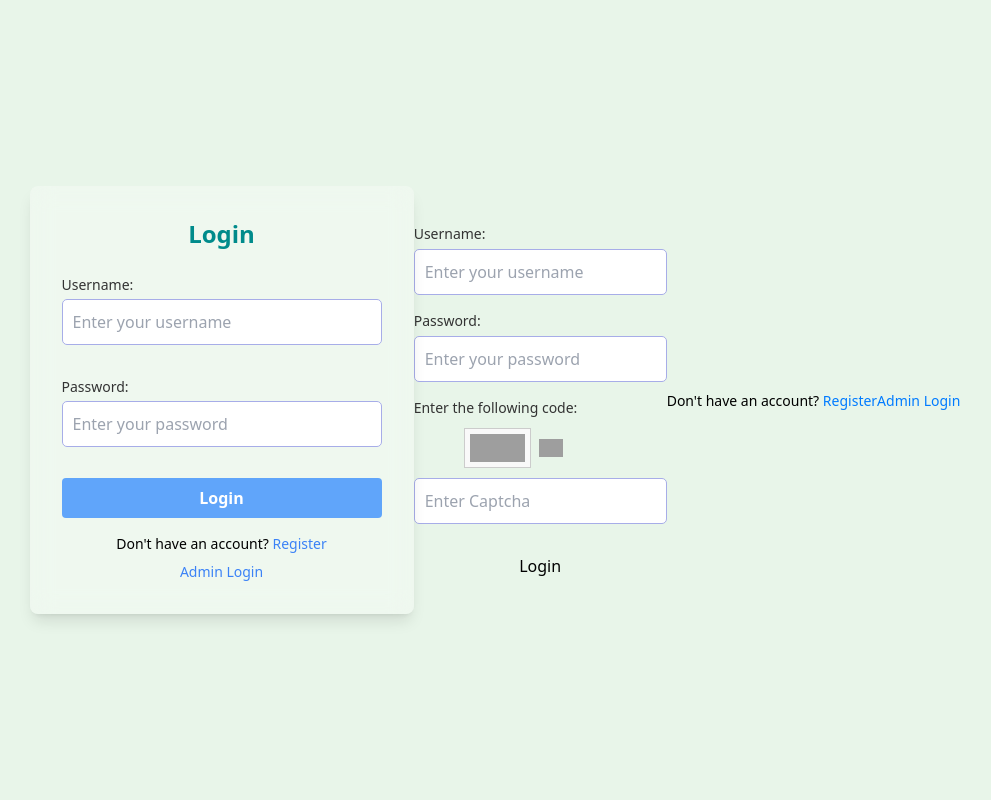
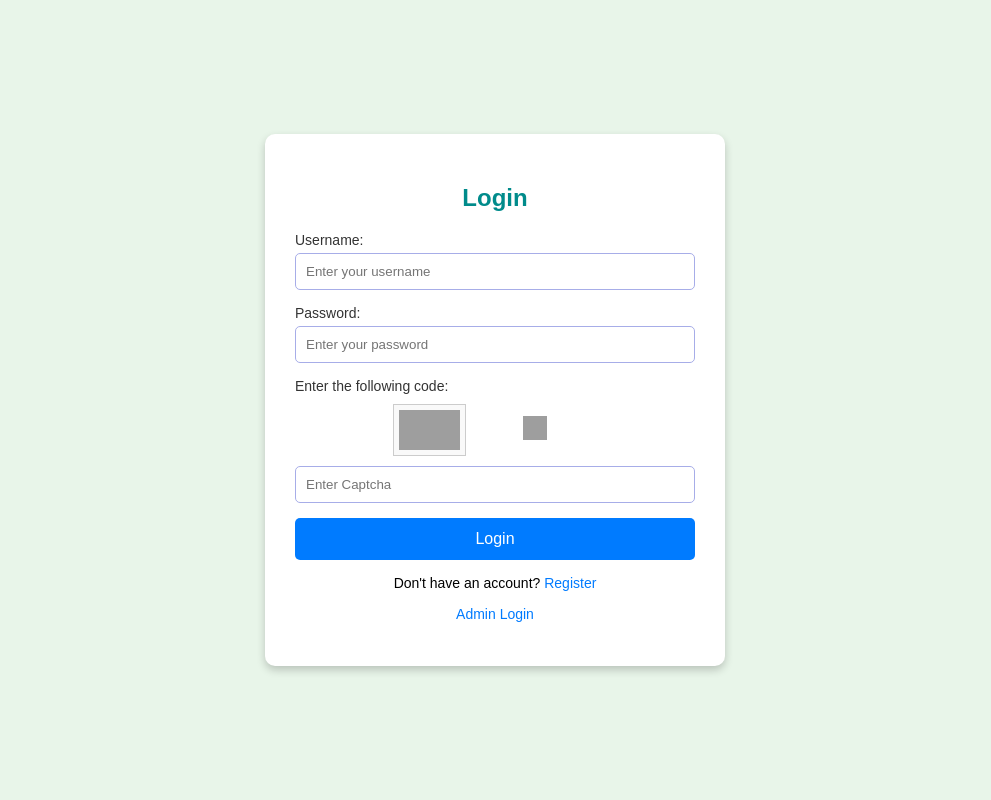
Before and after one commit to Shreyaa5/Mental_Therapy_through_Song_Mood_Classification, a Flask app: page /login in a window 1280 px wide. Shown: the whole page, without its empty margins (145-1136 px from the left). Run offline with Flask 3, Linux system fonts and the light colour scheme; parts of the project's set-up code (start-up, migrations or seed data) failed here and were passed over; some libraries are stand-ins or nearby versions; grey boxes are pictures that could not be loaded.

Commit message:
modification of login page

```diff
--- a/templates/login.html
+++ b/templates/login.html
@@ -4,17 +4,7 @@
     <meta charset="UTF-8">
     <meta name="viewport" content="width=device-width, initial-scale=1.0">
     <title>Login</title>
-  <script src="https://cdn.tailwindcss.com"></script>
     <style>
-    body {
-      background-color: #DAF0F7;
-    }
-  </style>
-    <meta charset="UTF-8">
-    <meta name="viewport" content="width=device-width, initial-scale=1.0">
-    <title>Login</title>
-    <style>
-        /* (All your existing CSS remains unchanged) */
         body {
             font-family: 'Arial', sans-serif;
             background-color: #e8f5e9;
@@ -143,67 +133,23 @@
                 font-size: 12px;
             }
         }
-        /* ✨ Styling captcha box */
-        .captcha-box {
-            margin-bottom: 15px;
-        }
-        .captcha-image {
-            display: block;
-            margin: 10px auto;
-            border: 1px solid #ccc;
-            padding: 5px;
-            background-color: #f9f9f9;
-        }
     </style>
 </head>
-<body class="flex items-center justify-center min-h-screen font-sans">
-  <div class="bg-white/30 backdrop-blur-md p-8 rounded-lg shadow-lg w-full max-w-sm text-center">
-    <h2 class="text-2xl font-bold mb-6">Login</h2>
-
-    <!-- Flashed Messages -->
+<body>
+    <div class="container">
+        <h2>Login</h2>
         {% with messages = get_flashed_messages(with_categories=true) %}
             {% if messages %}
                 {% for category, message in messages %}
-          <div class="mb-4 p-3 rounded text-sm font-semibold flex justify-between items-center
-            {% if category == 'error' %}text-red-700 bg-red-100 border border-red-200{% endif %}
-            {% if category == 'success' %}text-green-700 bg-green-100 border border-green-200{% endif %}
-            {% if category == 'info' %}text-blue-700 bg-blue-100 border border-blue-200{% endif %}
-            {% if category == 'logout' %}text-indigo-700 bg-indigo-100 border border-indigo-200{% endif %}">
-            {{ message }}
-            <button onclick="this.parentElement.remove()" class="text-sm font-bold">✕</button>
-          </div>
+                    <div class="flash-message {{ category }}">{{ message }}</div>
                 {% endfor %}
             {% endif %}
         {% endwith %}
 
-    <form method="POST" action="{{ url_for('login') }}" class="space-y-4">
-      <div class="text-left">
-        <label for="username" class="block mb-1 font-medium">Username:</label>
-        <input type="text" id="username" name="username" placeholder="Enter your username" required
-               class="w-full px-3 py-2 border rounded focus:outline-none focus:ring-2 focus:ring-blue-400">
-      </div>
-
-      <div class="text-left">
-        <label for="password" class="block mb-1 font-medium">Password:</label>
-        <input type="password" id="password" name="password" placeholder="Enter your password" required
-               class="w-full px-3 py-2 border rounded focus:outline-none focus:ring-2 focus:ring-blue-400">
-      </div>
-
-      <button type="submit" class="w-full py-2 rounded bg-blue-400 hover:bg-blue-500 text-white font-semibold transition">Login</button>
-    </form>
-
-    <p class="mt-4 text-sm">
-      Don't have an account? <a href="{{ url_for('register') }}" class="text-blue-500 hover:underline">Register</a>
-    </p>
-    <p class="mt-2 text-sm">
-      <a href="{{ url_for('admin_login') }}" class="text-blue-500 hover:underline">Admin Login</a>
-    </p>
-  </div>
         <!-- Login form -->
         <form method="POST" action="{{ url_for('login') }}">
             <label for="username">Username:</label>
             <input type="text" id="username" name="username" placeholder="Enter your username" required>
-
             <label for="password">Password:</label>
             <input type="password" id="password" name="password" placeholder="Enter your password" required>
 
@@ -253,7 +199,6 @@
 
             <button type="submit">Login</button>
         </form>
-
         <p>Don't have an account? <a href="{{ url_for('register') }}">Register</a></p>
         <p><a href="{{ url_for('admin_login') }}">Admin Login</a></p>
     </div>
```
Lines whose indentation alone changed are shown as unchanged.
